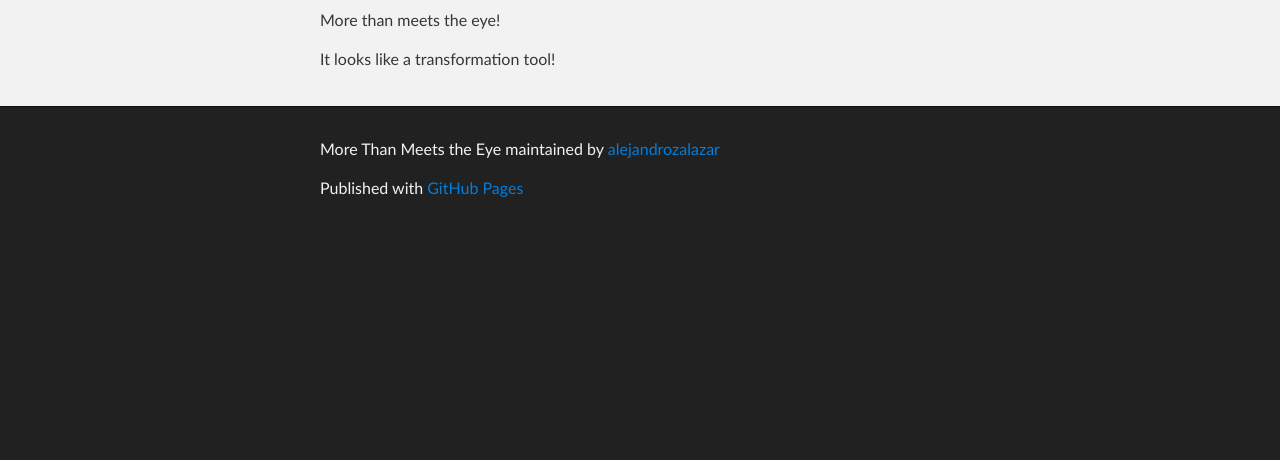
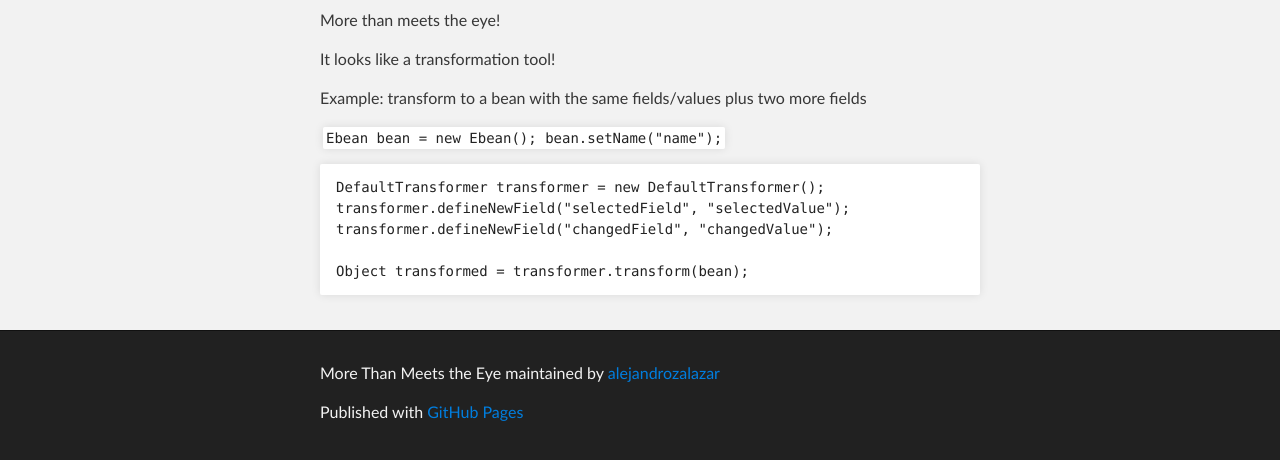
Before and after one commit to aledevtest/MoreThanMeetsTheEye, a plain HTML site: page index.html in a window 1280 px wide. Shown: the part 252-712 px from the top of the page. Drawn offline with Linux system fonts and the light colour scheme.

```diff
--- a/index.html
+++ b/index.html
@@ -34,6 +34,21 @@
         <p>More than meets the eye!</p>
 
 <p>It looks like a transformation tool!</p>
+
+<p>Example: transform to a bean with the same fields/values plus two more fields</p>
+
+<p><code>
+    Ebean bean = new Ebean();
+    bean.setName("name");</code></p>
+
+<pre><code>DefaultTransformer transformer = new DefaultTransformer();
+transformer.defineNewField("selectedField", "selectedValue");
+transformer.defineNewField("changedField", "changedValue");
+
+Object transformed = transformer.transform(bean);
+</code></pre>
+
+<p></p>
       </section>
     </div>
 
--- a/params.json
+++ b/params.json
@@ -1 +1 @@
-{"name":"More Than Meets the Eye","tagline":"Transformation tool","body":"More than meets the eye!\r\n\r\nIt looks like a transformation tool!","google":"UA-42082605-1","note":"Don't delete this file! It's used internally to help with page regeneration."}
+{"name":"More Than Meets the Eye","tagline":"Transformation tool","body":"More than meets the eye!\r\n\r\nIt looks like a transformation tool!\r\n\r\n\r\nExample: transform to a bean with the same fields/values plus two more fields\r\n\r\n<code>\r\n\tEbean bean = new Ebean();\r\n\tbean.setName(\"name\");\r\n\r\n\tDefaultTransformer transformer = new DefaultTransformer();\r\n\ttransformer.defineNewField(\"selectedField\", \"selectedValue\");\r\n\ttransformer.defineNewField(\"changedField\", \"changedValue\");\r\n\r\n\tObject transformed = transformer.transform(bean);\r\n</code>","google":"UA-42082605-1","note":"Don't delete this file! It's used internally to help with page regeneration."}
```
